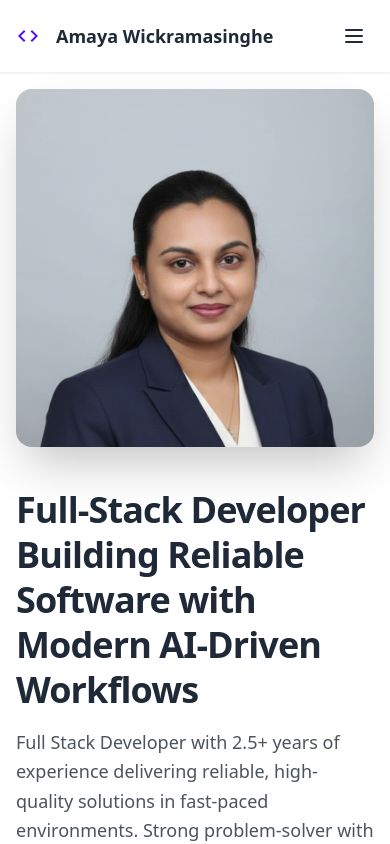
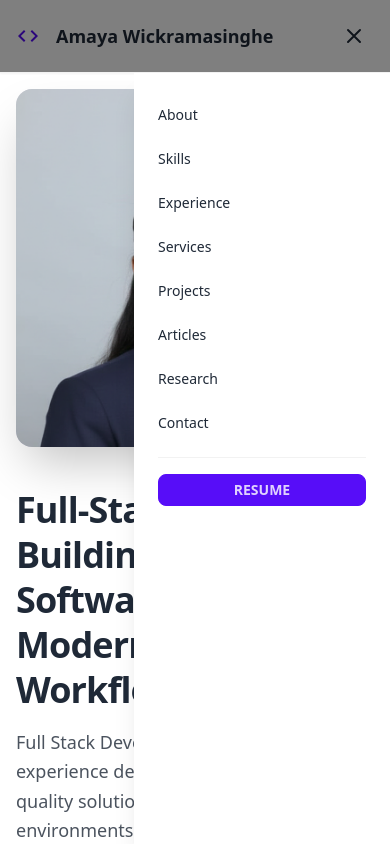
Before and after one commit to Amaya-2001/My-Portfolio, a React (Create React App) app: page / in a window 390 px wide. Both pictures are taken after a click on the button "Toggle menu". Shown: the top 844 px of the page. Built offline with nearby package versions, Linux system fonts and the light colour scheme.

Commit message:
mobile screen responsive

```diff
--- a/src/components/Navbar.js
+++ b/src/components/Navbar.js
@@ -1,13 +1,48 @@
-import React from "react";
+import React, { useState, useEffect } from "react";
 import { NavLink, useLocation } from "react-router-dom";
 import { profile } from "../data/profile";
 
 function Navbar() {
   const location = useLocation();
   const isHome = location.pathname === "/";
+  const [isMobileMenuOpen, setIsMobileMenuOpen] = useState(false);
+  const [isVisible, setIsVisible] = useState(true);
+  const [lastScrollY, setLastScrollY] = useState(0);
+
+  useEffect(() => {
+    const handleScroll = () => {
+      const currentScrollY = window.scrollY;
+
+      if (currentScrollY < lastScrollY || currentScrollY < 10) {
+        // Scrolling up or at the top
+        setIsVisible(true);
+      } else if (currentScrollY > lastScrollY && currentScrollY > 100) {
+        // Scrolling down and past 100px
+        setIsVisible(false);
+        setIsMobileMenuOpen(false); // Close mobile menu when hiding
+      }
+
+      setLastScrollY(currentScrollY);
+    };
+
+    window.addEventListener('scroll', handleScroll, { passive: true });
+
+    return () => {
+      window.removeEventListener('scroll', handleScroll);
+    };
+  }, [lastScrollY]);
+
+  const toggleMobileMenu = () => {
+    setIsMobileMenuOpen(!isMobileMenuOpen);
+  };
+
+  const closeMobileMenu = () => {
+    setIsMobileMenuOpen(false);
+  };
 
   return (
-    <header className="sticky top-0 z-50 flex items-center justify-between border-b border-base-200 bg-base-100/90 backdrop-blur-md px-4 sm:px-10 py-4 shadow-sm">
+    <header className={`sticky top-0 z-50 flex items-center justify-between border-b border-base-200 bg-base-100/90 backdrop-blur-md px-4 sm:px-10 py-4 shadow-sm transition-transform duration-300 ${isVisible ? 'translate-y-0' : '-translate-y-full'
+      }`}>
       <div className="flex items-center gap-4">
         <div className="w-6 h-6 text-primary">
           <svg fill="currentColor" viewBox="0 0 24 24">
@@ -111,11 +146,156 @@ function Navbar() {
           Resume
         </a>
       </div>
-      <button className="md:hidden p-2">
-        <svg className="w-6 h-6" fill="none" stroke="currentColor" viewBox="0 0 24 24">
-          <path strokeLinecap="round" strokeLinejoin="round" strokeWidth={2} d="M4 6h16M4 12h16M4 18h16" />
-        </svg>
+
+      {/* Mobile Menu Button */}
+      <button
+        className="md:hidden p-2 hover:bg-base-200 rounded-lg transition-colors"
+        onClick={toggleMobileMenu}
+        aria-label="Toggle menu"
+      >
+        {isMobileMenuOpen ? (
+          <svg className="w-6 h-6" fill="none" stroke="currentColor" viewBox="0 0 24 24">
+            <path strokeLinecap="round" strokeLinejoin="round" strokeWidth={2} d="M6 18L18 6M6 6l12 12" />
+          </svg>
+        ) : (
+          <svg className="w-6 h-6" fill="none" stroke="currentColor" viewBox="0 0 24 24">
+            <path strokeLinecap="round" strokeLinejoin="round" strokeWidth={2} d="M4 6h16M4 12h16M4 18h16" />
+          </svg>
+        )}
       </button>
+
+      {/* Mobile Menu Overlay */}
+      {isMobileMenuOpen && (
+        <div
+          className="fixed inset-0 bg-black/50 z-40 md:hidden"
+          onClick={closeMobileMenu}
+        />
+      )}
+
+      {/* Mobile Menu */}
+      <div className={`fixed top-[73px] right-0 h-[calc(100vh-73px)] w-64 bg-base-100 shadow-xl z-50 md:hidden transform transition-transform duration-300 ease-in-out overflow-y-auto ${isMobileMenuOpen ? 'translate-x-0' : 'translate-x-full'
+        }`}>
+        <nav className="flex flex-col p-6 gap-2 min-h-full">{isHome ? (
+          <>
+            <a
+              className="text-sm font-medium hover:text-primary transition-colors py-2"
+              href="#about"
+              onClick={closeMobileMenu}
+            >
+              About
+            </a>
+            <a
+              className="text-sm font-medium hover:text-primary transition-colors py-2"
+              href="#skills"
+              onClick={closeMobileMenu}
+            >
+              Skills
+            </a>
+            <a
+              className="text-sm font-medium hover:text-primary transition-colors py-2"
+              href="#experience"
+              onClick={closeMobileMenu}
+            >
+              Experience
+            </a>
+            <a
+              className="text-sm font-medium hover:text-primary transition-colors py-2"
+              href="#services"
+              onClick={closeMobileMenu}
+            >
+              Services
+            </a>
+            <NavLink
+              to="/project"
+              className="text-sm font-medium hover:text-primary transition-colors py-2"
+              onClick={closeMobileMenu}
+            >
+              Projects
+            </NavLink>
+            <NavLink
+              to="/articles"
+              className="text-sm font-medium hover:text-primary transition-colors py-2"
+              onClick={closeMobileMenu}
+            >
+              Articles
+            </NavLink>
+            <NavLink
+              to="/research"
+              className="text-sm font-medium hover:text-primary transition-colors py-2"
+              onClick={closeMobileMenu}
+            >
+              Research
+            </NavLink>
+            <NavLink
+              to="/contact"
+              className="text-sm font-medium hover:text-primary transition-colors py-2"
+              onClick={closeMobileMenu}
+            >
+              Contact
+            </NavLink>
+          </>
+        ) : (
+          <>
+            <NavLink
+              to="/"
+              className={({ isActive }) =>
+                `text-sm font-medium transition-colors py-2 ${isActive ? 'text-primary' : 'hover:text-primary'}`
+              }
+              onClick={closeMobileMenu}
+            >
+              Home
+            </NavLink>
+            <NavLink
+              to="/project"
+              className={({ isActive }) =>
+                `text-sm font-medium transition-colors py-2 ${isActive ? 'text-primary' : 'hover:text-primary'}`
+              }
+              onClick={closeMobileMenu}
+            >
+              Projects
+            </NavLink>
+            <NavLink
+              to="/articles"
+              className={({ isActive }) =>
+                `text-sm font-medium transition-colors py-2 ${isActive ? 'text-primary' : 'hover:text-primary'}`
+              }
+              onClick={closeMobileMenu}
+            >
+              Articles
+            </NavLink>
+            <NavLink
+              to="/research"
+              className={({ isActive }) =>
+                `text-sm font-medium transition-colors py-2 ${isActive ? 'text-primary' : 'hover:text-primary'}`
+              }
+              onClick={closeMobileMenu}
+            >
+              Research
+            </NavLink>
+            <NavLink
+              to="/contact"
+              className={({ isActive }) =>
+                `text-sm font-medium transition-colors py-2 ${isActive ? 'text-primary' : 'hover:text-primary'}`
+              }
+              onClick={closeMobileMenu}
+            >
+              Contact
+            </NavLink>
+          </>
+        )}
+          <div className="border-t border-base-200 pt-4 mt-2">
+            <a
+              className="btn btn-primary btn-sm w-full"
+              href={profile.links.resume}
+              target="_blank"
+              rel="noreferrer"
+              onClick={closeMobileMenu}
+            >
+              Resume
+            </a>
+          </div>
+        </nav>
+      </div>
     </header>
   );
 }
--- a/src/data/projects.js
+++ b/src/data/projects.js
@@ -24,15 +24,15 @@ export const projects = [
         github: "https://github.com/Team-4X",
         category: "Web App",
     },
-    {
-        id: 3,
-        title: "Todo App",
-        description: "Task Management web app made with Next JS, Typescript and Json-server API.",
-        image: todoapp,
-        technologies: ["Next.js", "TypeScript"],
-        github: "https://github.com/Amaya-2001/ToDoApp",
-        category: "Web App",
-    },
+    // {
+    //     id: 3,
+    //     title: "Todo App",
+    //     description: "Task Management web app made with Next JS, Typescript and Json-server API.",
+    //     image: todoapp,
+    //     technologies: ["Next.js", "TypeScript"],
+    //     github: "https://github.com/Amaya-2001/ToDoApp",
+    //     category: "Web App",
+    // },
     {
         id: 4,
         title: "Academic Time Table",
```
